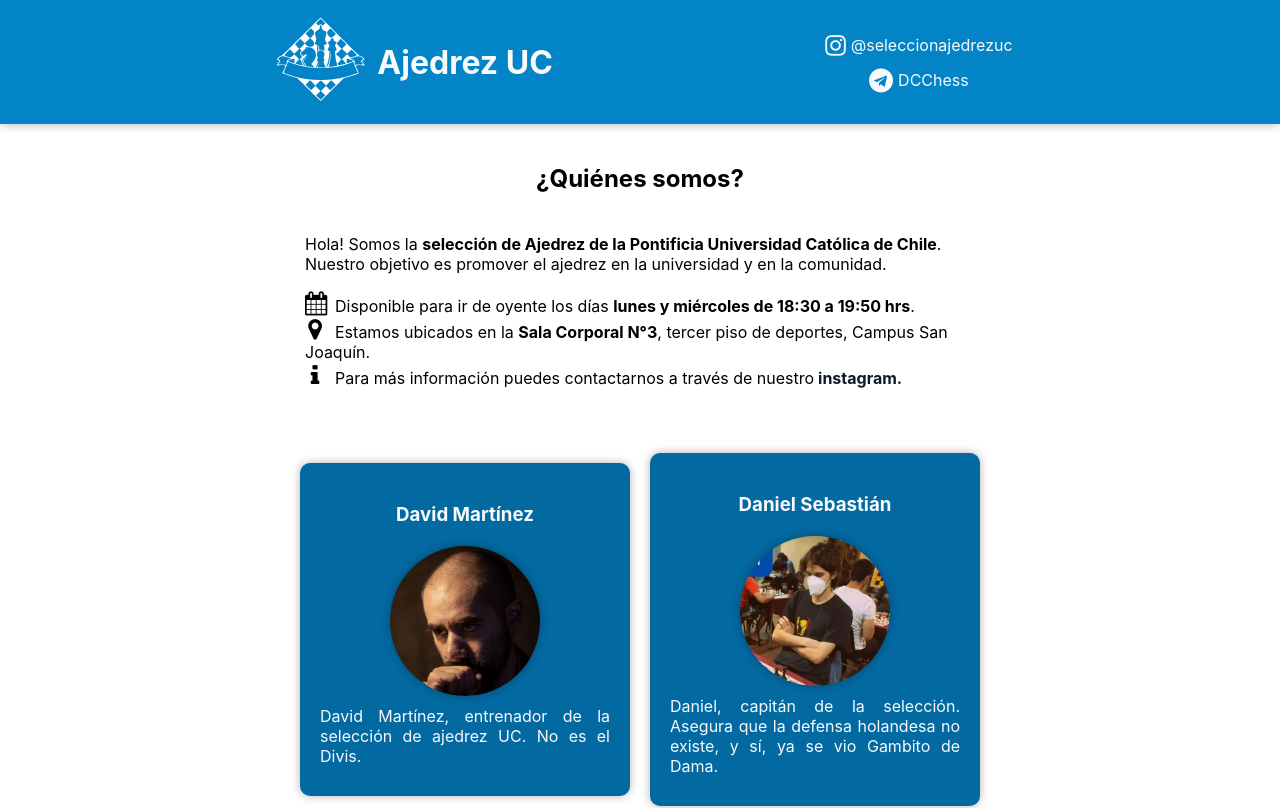
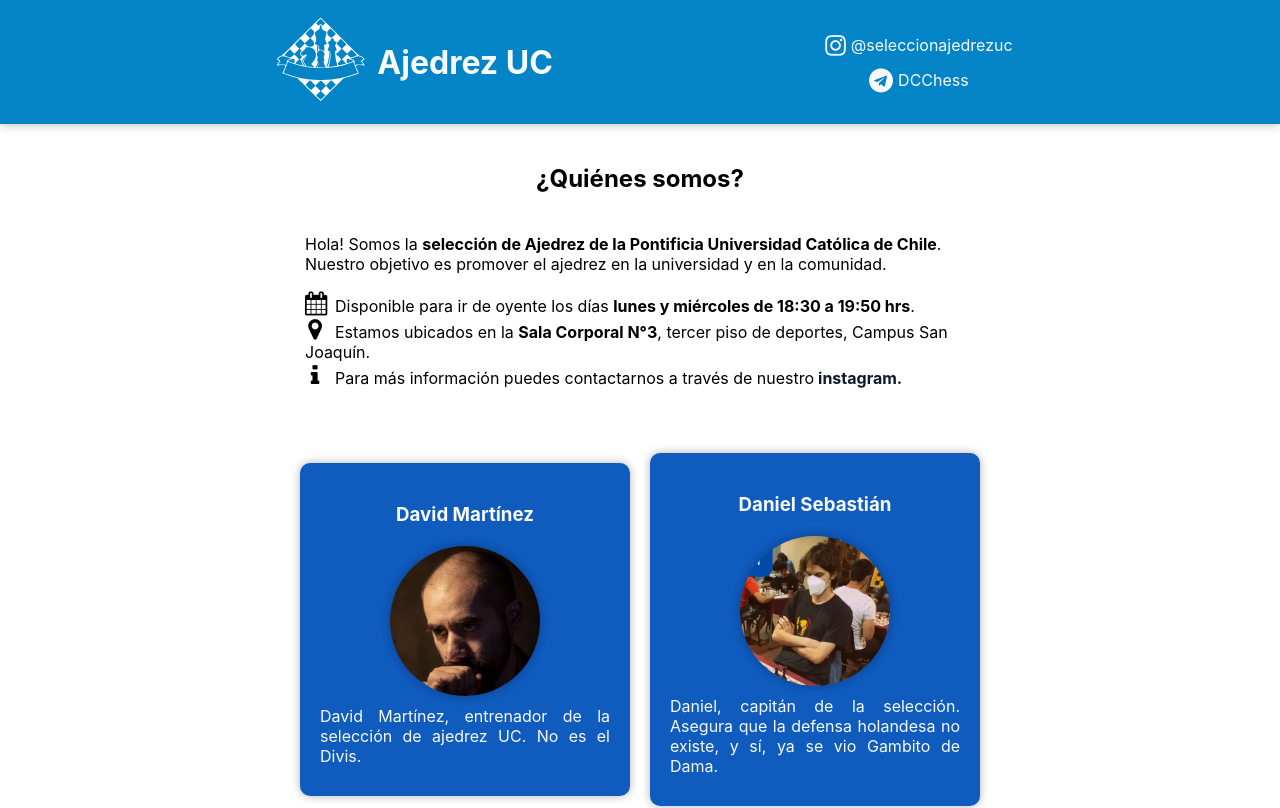
Before and after one commit to Ajedrez-UC/ajedrez-uc, a React (Create React App) app: page / in a window 1280 px wide. Shown: the top 808 px of the page. Built offline with nearby package versions, Linux system fonts and the light colour scheme.

Commit message:
update: color people

```diff
--- a/src/components/People.tsx
+++ b/src/components/People.tsx
@@ -60,7 +60,7 @@ const Person = styled.div`
     flex-direction: column;
     align-items: center;
     justify-content: center;
-    background-color: #0369a1;
+    background-color: rgb(15 91 190);
     color: #f8fafc;
     & span {
         text-align: justify;
```
